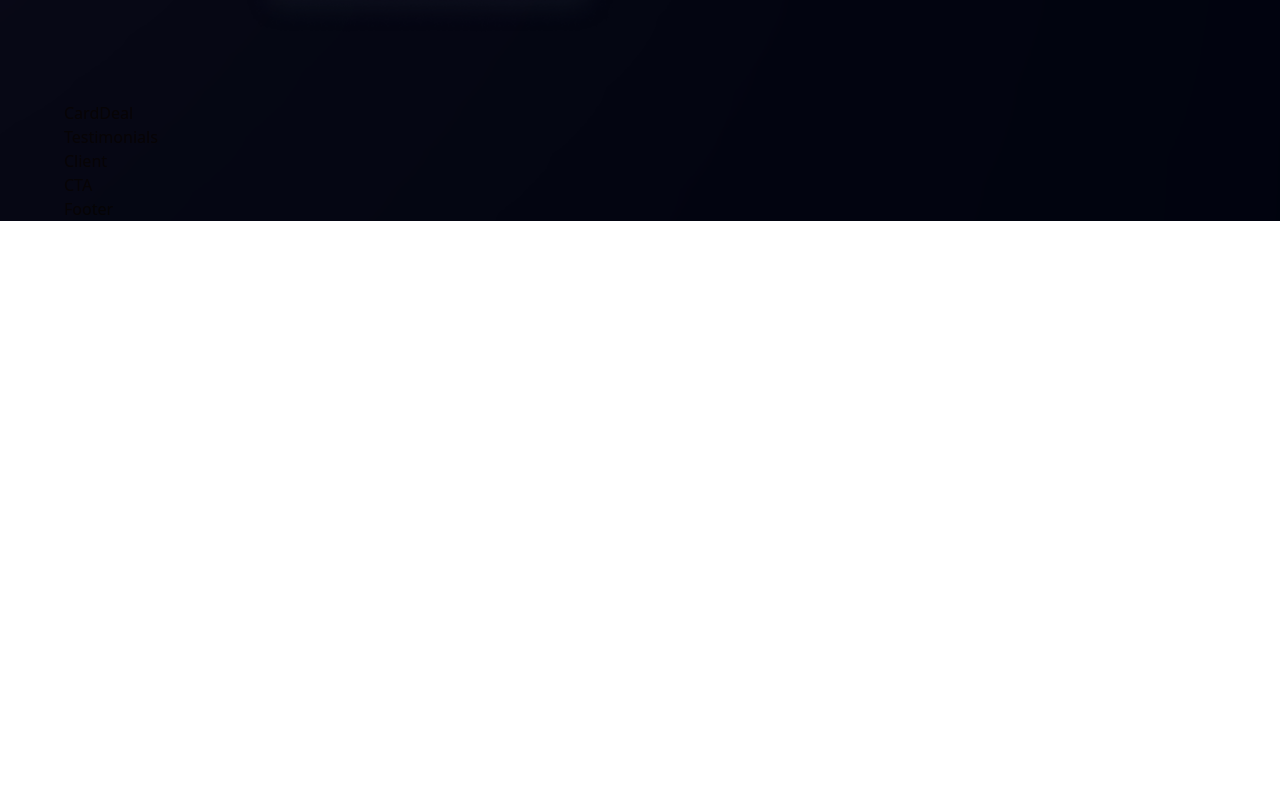
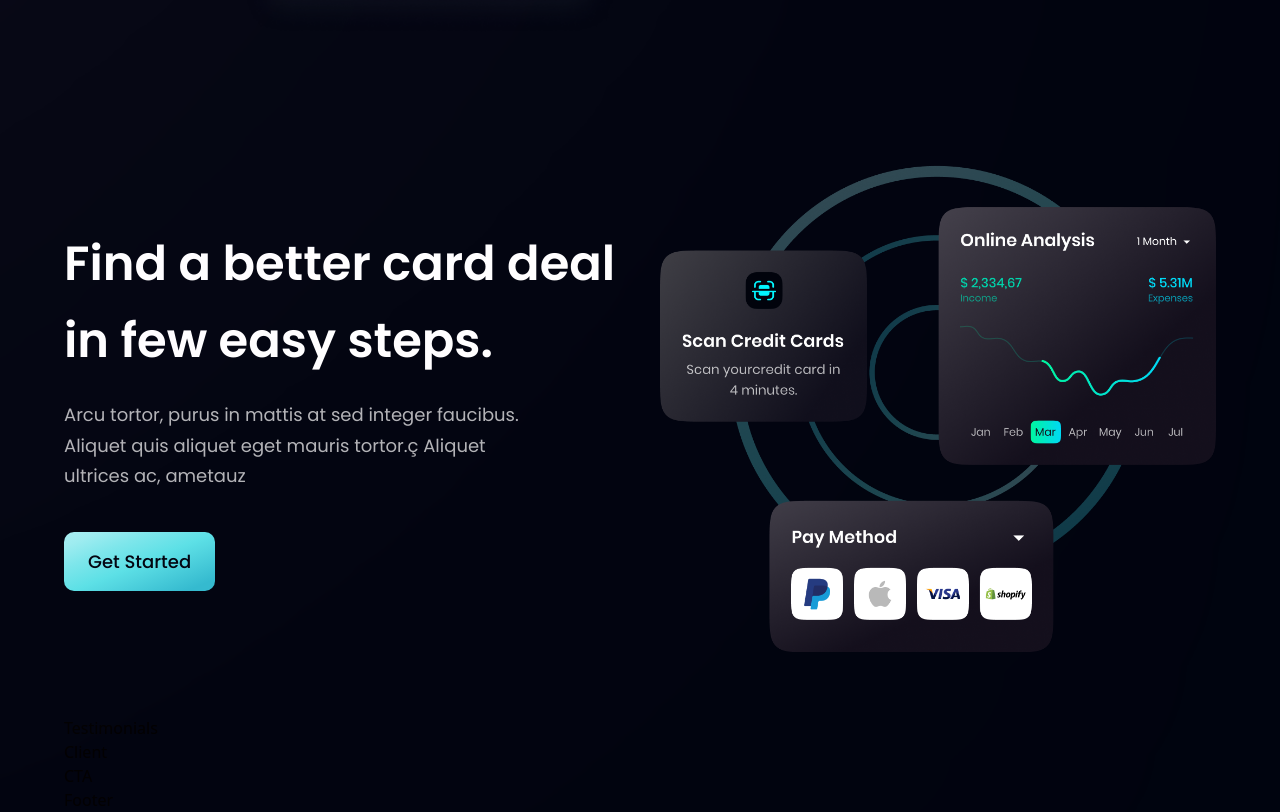
Before and after one commit to codepilot777/bank_modern_app_jsm, a React (Vite) app: page / in a window 1280 px wide. Shown: the part 2088-2900 px from the top of the page. Before the commit the page ends 2309 px from the top, so only its background shows below. Built offline with nearby package versions, Linux system fonts and the light colour scheme.

Commit message:
added CardDeal section

```diff
--- a/src/components/Button.jsx
+++ b/src/components/Button.jsx
@@ -2,7 +2,7 @@
 
 const Button = ({ styles }) => {
   return (
-    <button type="button" className={`py-4 px-6 bg-blue-gradient font-poppins font-medium text-[18px] text-primary outline-none ${styles}`}>
+    <button type="button" className={`py-4 px-6 bg-blue-gradient font-poppins font-medium text-[18px] text-primary outline-none ${styles} rounded-[10px]`}>
       Get Started
     </button>
   )
--- a/src/components/CardDeal.jsx
+++ b/src/components/CardDeal.jsx
@@ -1,8 +1,26 @@
 import React from 'react'
+
+import Button from './Button';
+
+import { card } from '../assets';
+import styles, { layout } from '../style'
 
 const CardDeal = () => {
   return (
-    <div>CardDeal</div>
+    <section className={layout.section}>
+      <div className={layout.sectionInfo}>
+        <h2 className={styles.heading2}>
+          Find a better card deal <br className="sm:block hidden" />in few easy steps.
+        </h2>
+        <p className={`${styles.paragraph} max-w-[470px] mt-5`}>
+        Arcu tortor, purus in mattis at sed integer faucibus. Aliquet quis aliquet eget mauris tortor.ç Aliquet ultrices ac, ametauz
+        </p>
+        <Button styles="mt-10" />
+      </div>
+      <div className={layout.sectionImg}>
+        <img src={card} alt="card" className="w-[100%] h-[100%]" />
+      </div>
+    </section>
   )
 }
 
```
